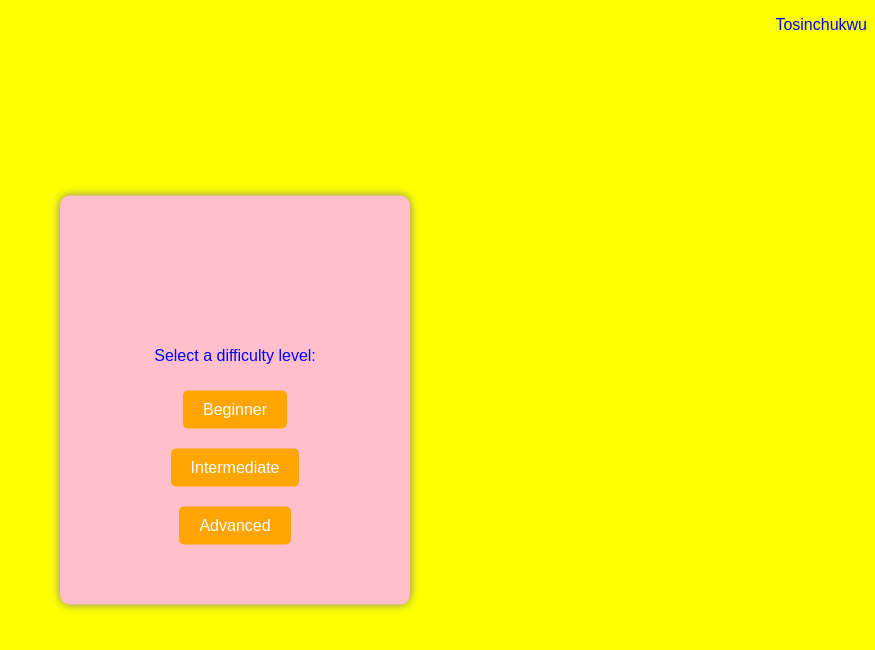
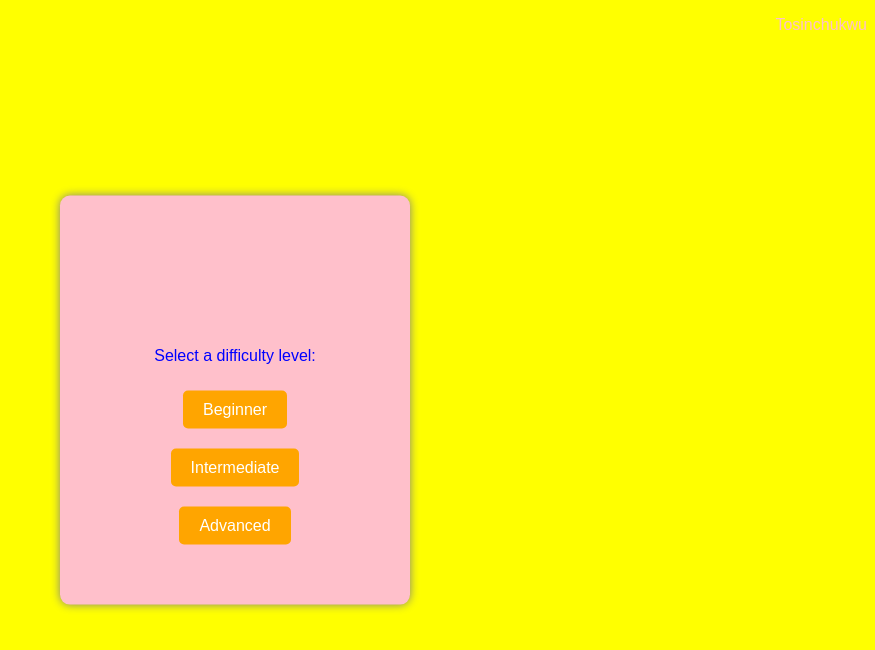
Before and after one commit to tosinchukwu/practquiz, a plain HTML site: page index.html in a window 1280 px wide. Shown: the whole page, without its empty margins (405-1280 px from the left). Drawn offline with Linux system fonts and the light colour scheme.

Commit message:
Update index.html

```diff
--- a/index.html
+++ b/index.html
@@ -30,6 +30,6 @@
     </div>
 
     <script src="script.js"></script>
-    <p align="right" color="pink">Tosinchukwu</p>
+   <p align="right" style="color:pink;">Tosinchukwu</p>
 </body>
 </html>
```
